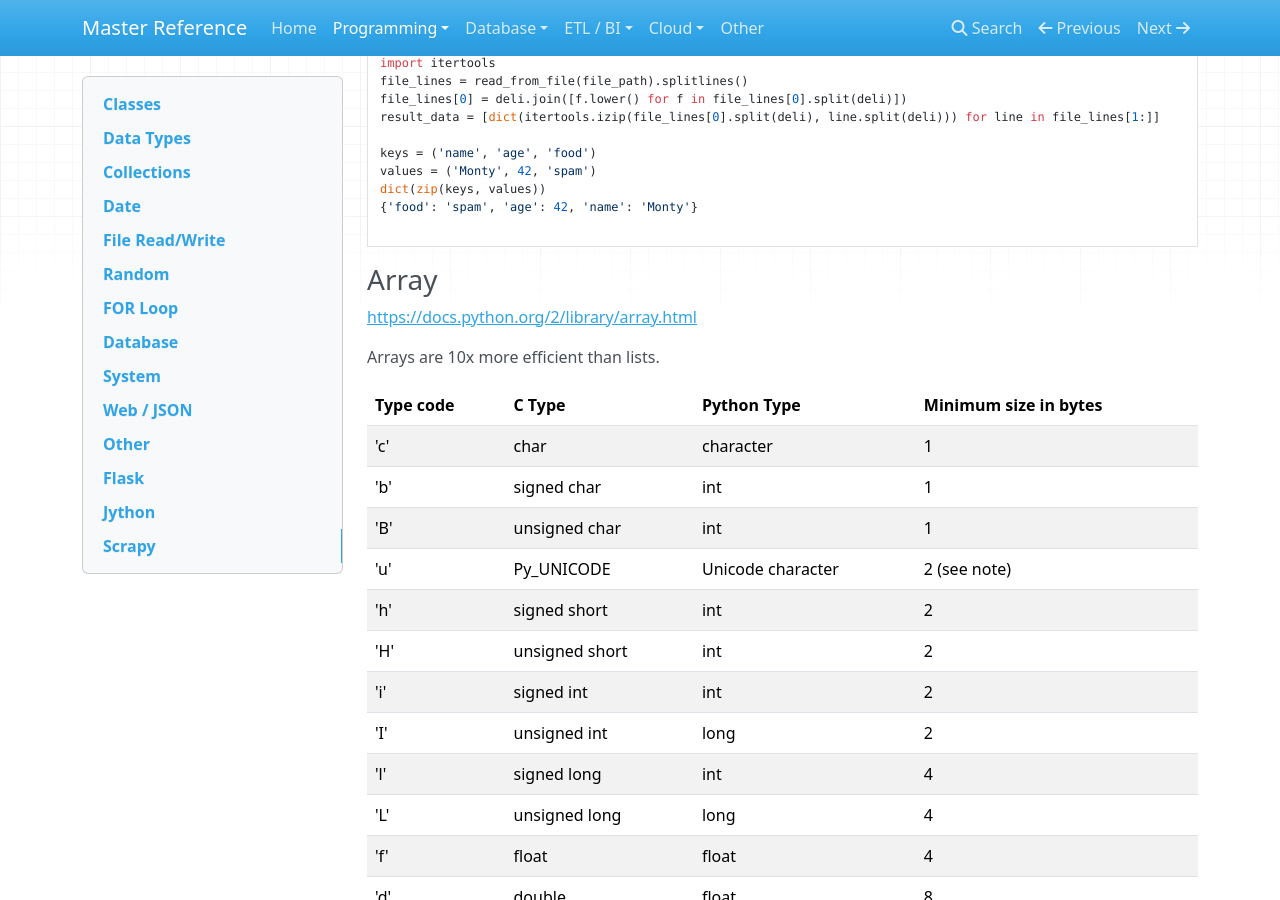
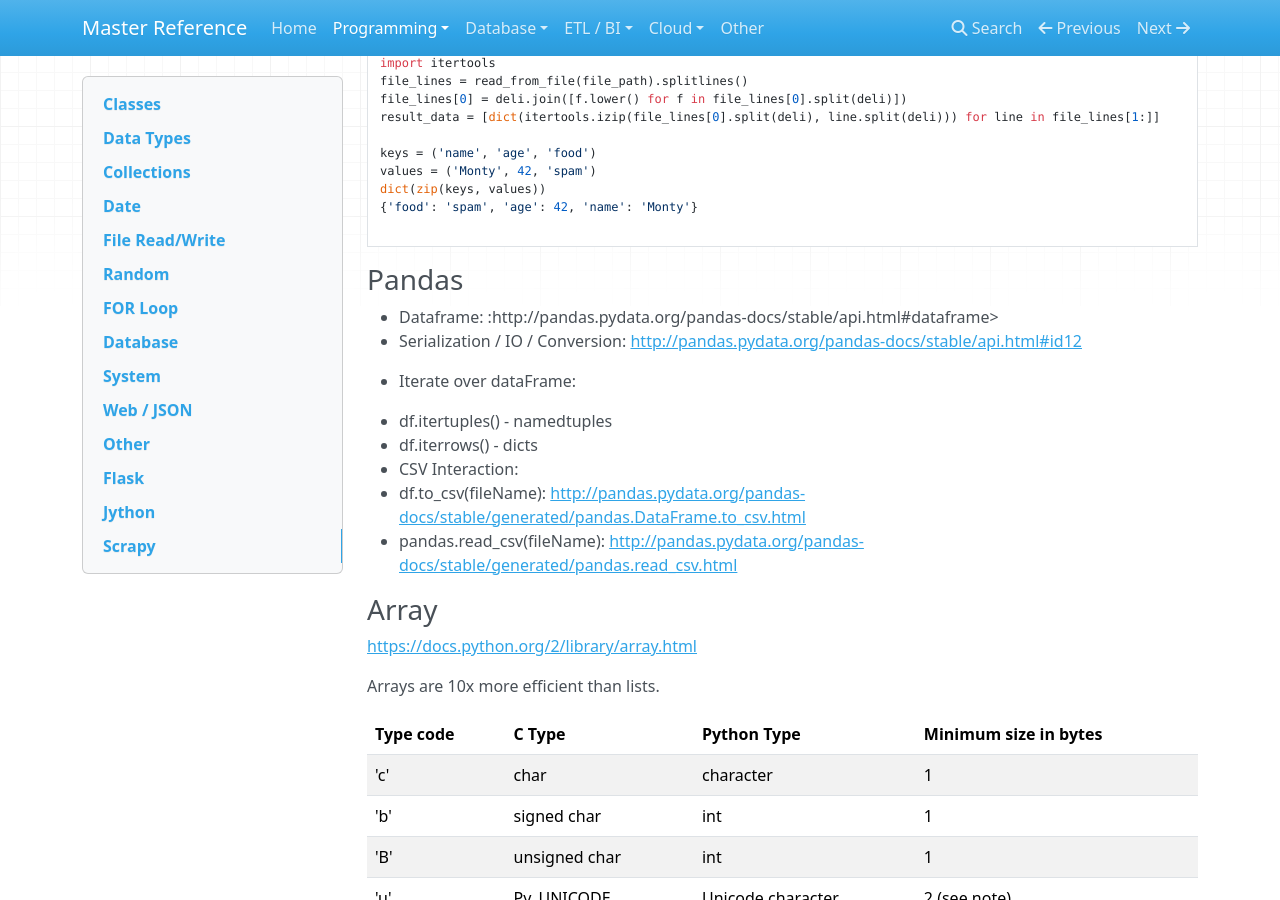
Before and after one commit to flarco/ref-docs, an MkDocs documentation site: the page built from docs/programming/python.md, in a window 1280 px wide and 900 px high, scrolled down 4316 px. Built offline with MkDocs 1.6.1, drawn with Linux system fonts in a browser that asks for light colours; nearby versions of some CDN libraries; old or Windows-style settings are respelled for this version of MkDocs.

Commit message:
Pandas section

````diff
--- a/docs/programming/python.md
+++ b/docs/programming/python.md
@@ -239,6 +239,18 @@ dict(zip(keys, values))
 {'food': 'spam', 'age': 42, 'name': 'Monty'}
 
 ```
+
+### Pandas
+
+- Dataframe: :http://pandas.pydata.org/pandas-docs/stable/api.html#dataframe>
+  - Serialization / IO / Conversion: <http://pandas.pydata.org/pandas-docs/stable/api.html#id12>
+
+- Iterate over dataFrame:
+  - df.itertuples() - namedtuples
+  - df.iterrows() - dicts
+- CSV Interaction:
+  - df.to_csv(fileName): <http://pandas.pydata.org/pandas-docs/stable/generated/pandas.DataFrame.to_csv.html>
+  - pandas.read_csv(fileName): <http://pandas.pydata.org/pandas-docs/stable/generated/pandas.read_csv.html>
 
 
 
````
